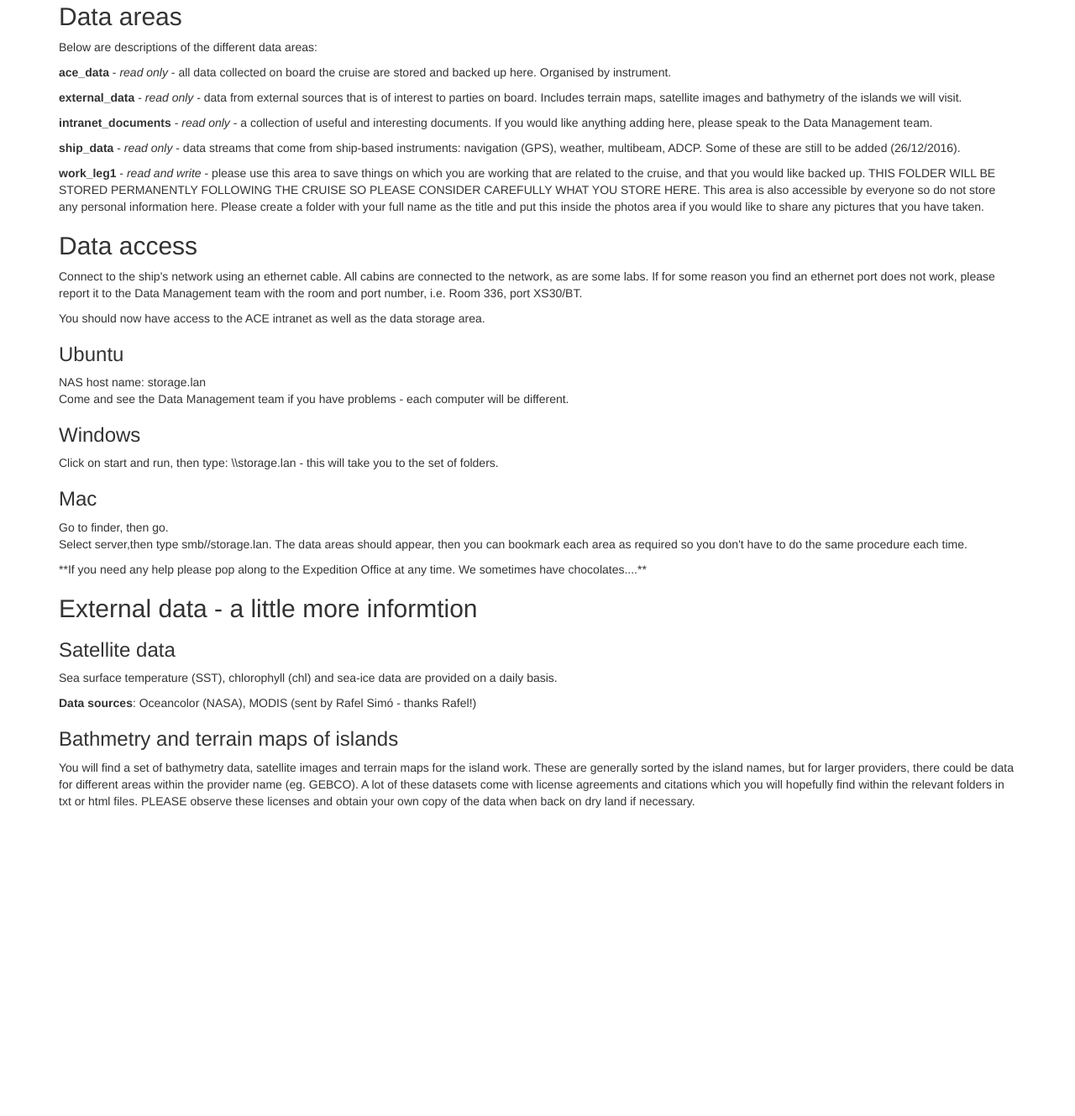
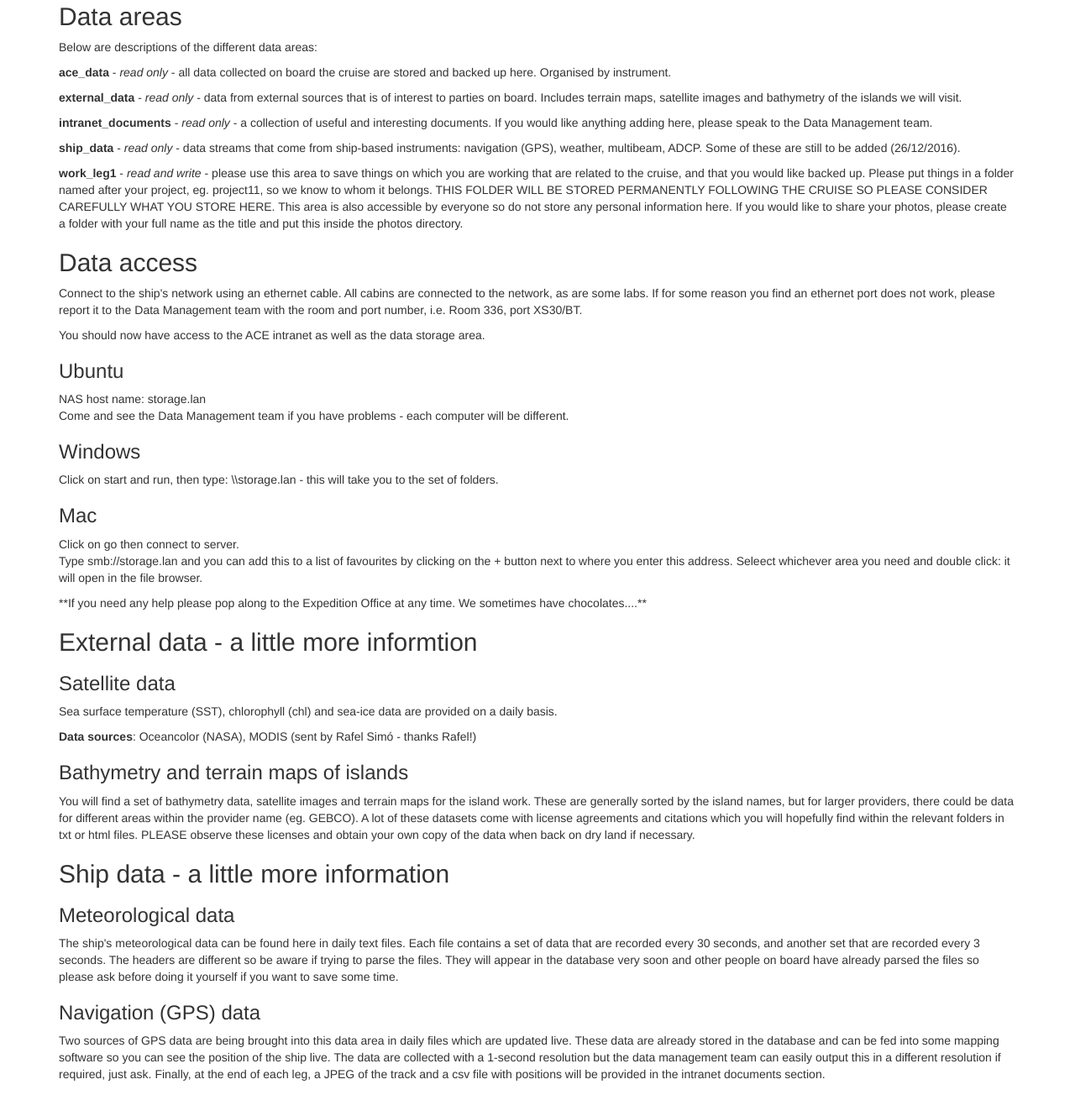
Before and after one commit to Swiss-Polar-Institute/science-cruise-data-management, a Django app: page /accessing_data/ in a window 1280 px wide. Shown: the part 360-1689 px from the top of the page at 84% size. Before the commit the page ends 1322 px from the top, so only its background shows below. Run offline with Django 3.2, Linux system fonts and the light colour scheme; some libraries are stand-ins or nearby versions.

Commit message:
Amended documentation in accessing data.

```diff
--- a/ScienceCruiseDataManagement/main/templates/accessing_data.html
+++ b/ScienceCruiseDataManagement/main/templates/accessing_data.html
@@ -22,7 +22,7 @@
         <p><b>external_data</b> - <i>read only</i> - data from external sources that is of interest to parties on board. Includes terrain maps, satellite images and bathymetry of the islands we will visit.</p>
         <p><b>intranet_documents</b> - <i>read only</i> - a collection of useful and interesting documents. If you would like anything adding here, please speak to the Data Management team.</p>
         <p><b>ship_data</b> - <i>read only</i> - data streams that come from ship-based instruments: navigation (GPS), weather, multibeam, ADCP. Some of these are still to be added (26/12/2016).</p>
-        <p><b>work_leg1</b> - <i>read and write</i> - please use this area to save things on which you are working that are related to the cruise, and that you would like backed up. THIS FOLDER WILL BE STORED PERMANENTLY FOLLOWING THE CRUISE SO PLEASE CONSIDER CAREFULLY WHAT YOU STORE HERE. This area is also accessible by everyone so do not store any personal information here. Please create a folder with your full name as the title and put this inside the photos area if you would like to share any pictures that you have taken.</p>
+        <p><b>work_leg1</b> - <i>read and write</i> - please use this area to save things on which you are working that are related to the cruise, and that you would like backed up. Please put things in a folder named after your project, eg. project11, so we know to whom it belongs. THIS FOLDER WILL BE STORED PERMANENTLY FOLLOWING THE CRUISE SO PLEASE CONSIDER CAREFULLY WHAT YOU STORE HERE. This area is also accessible by everyone so do not store any personal information here. If you would like to share your photos, please create a folder with your full name as the title and put this inside the photos directory.</p>
 
     </div>
 
@@ -43,8 +43,8 @@
         Click on start and run, then type: \\storage.lan - this will take you to the set of folders.
 
         <h3>Mac</h3>
-        Go to finder, then go.
-        <p>Select server,then type smb//storage.lan. The data areas should appear, then you can bookmark each area as required so you don't have to do the same procedure each time.</p>
+        Click on go then connect to server.
+        <p>Type smb://storage.lan and you can add this to a list of favourites by clicking on the + button next to where you enter this address. Seleect whichever area you need and double click: it will open in the file browser.</p>
 
         <p>**If you need any help please pop along to the Expedition Office at any time. We sometimes have chocolates....**</p>
 
@@ -59,11 +59,20 @@
 
         <p><b>Data sources</b>:   Oceancolor (NASA), MODIS (sent by Rafel Simó - thanks Rafel!)</p>
 
-        <h3>Bathmetry and terrain maps of islands</h3>
+        <h3>Bathymetry and terrain maps of islands</h3>
         <p>You will find a set of bathymetry data, satellite images and terrain maps for the island work. These are generally sorted by the island names, but for larger providers, there could be data for different areas within the provider name (eg. GEBCO). A lot of these datasets come with license agreements and citations which you will hopefully find within the relevant folders in txt or html files. PLEASE observe these licenses and obtain your own copy of the data when back on dry land if necessary.</p>
     </div>
 
+    <div class="header">
+        <h2>Ship data - a little more information</h2>
+    </div>
+    <div class="header">
+        <h3>Meteorological data</h3>
+        <p>The ship's meteorological data can be found here in daily text files. Each file contains a set of data that are recorded every 30 seconds, and another set that are recorded every 3 seconds. The headers are different so be aware if trying to parse the files. They will appear in the database very soon and other people on board have already parsed the files so please ask before doing it yourself if you want to save some time.</p>
 
+        <h3>Navigation (GPS) data</h3>
+        <p>Two sources of GPS data are being brought into this data area in daily files which are updated live. These data are already stored in the database and can be fed into some mapping software so you can see the position of the ship live. The data are collected with a 1-second resolution but the data management team can easily output this in a different resolution if required, just ask. Finally, at the end of each leg, a JPEG of the track and a csv file with positions will be provided in the intranet documents section.</p>
+    </div>
 
 
 {% endblock %}
```
